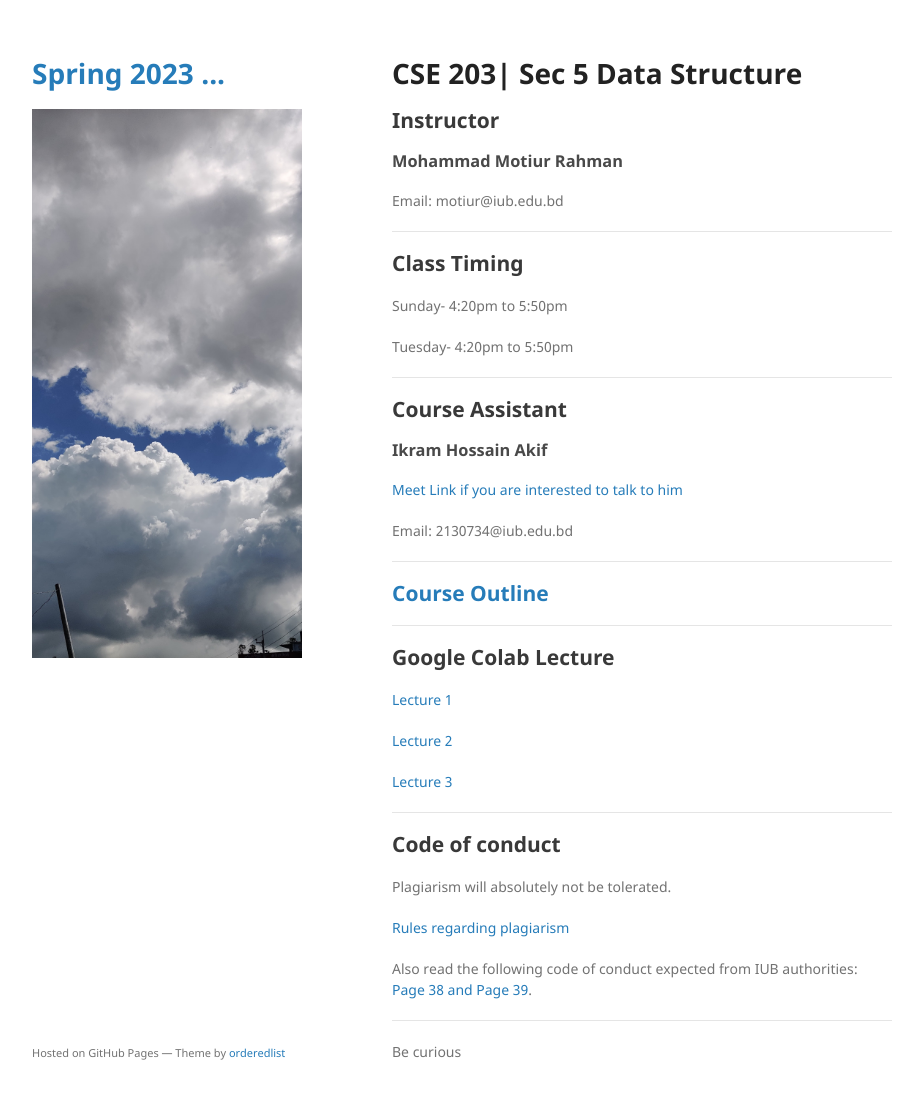
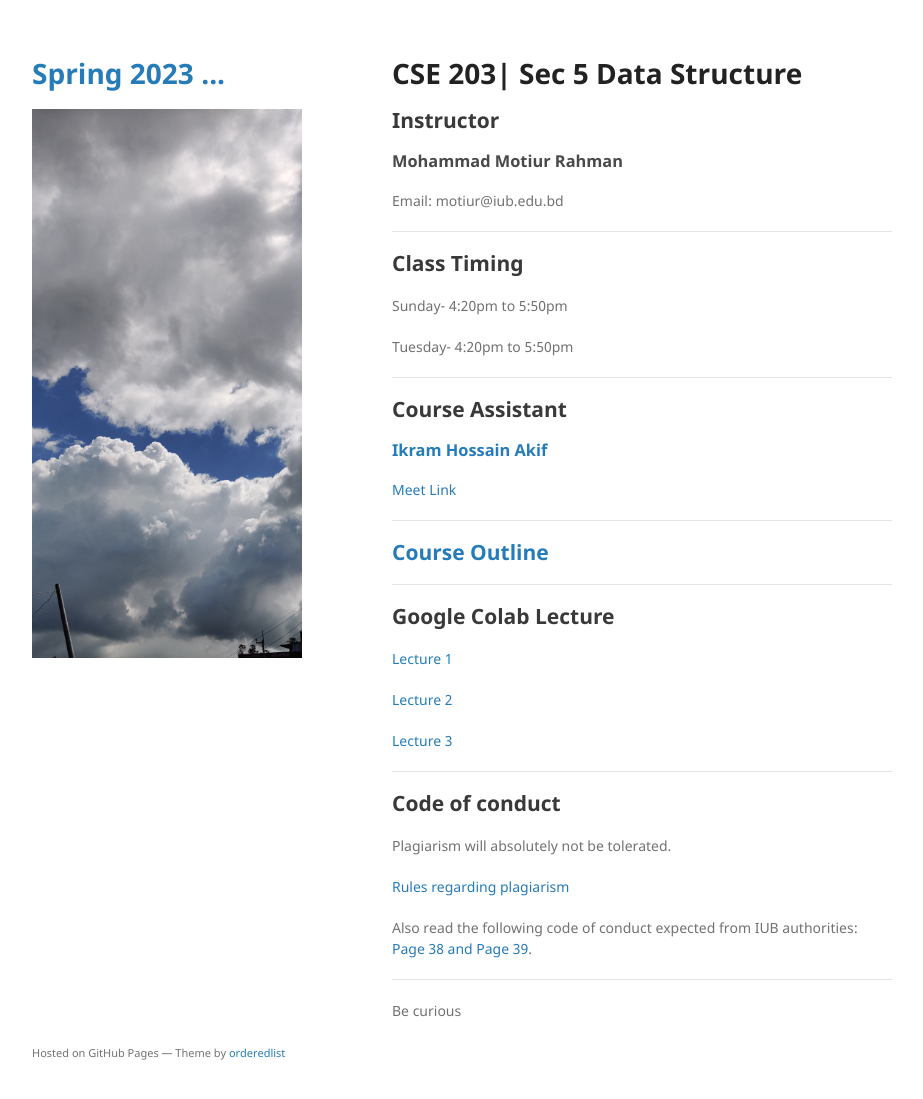
Before and after one commit to mohammadmotiurrahman/mohammadmotiurrahman.github.io, a Jekyll site: the page built from cse203_5/index.md, in a window 1280 px wide and 1132 px high. Shown: the top 1099 px of the window, without its empty margins (178-1101 px from the left). Built offline with Jekyll 4.4.1, drawn with Linux system fonts in a browser that asks for light colours; our own code applies the rules of GitHub Pages for plain Markdown files.

Commit message:
Update index.md

```diff
--- a/cse203_5/index.md
+++ b/cse203_5/index.md
@@ -11,11 +11,9 @@
 Tuesday- 4:20pm to 5:50pm
 * * *
 ## Course Assistant
-### Ikram Hossain Akif
+### [Ikram Hossain Akif](2130734@iub.edu.bd)
 
-[Meet Link if you are interested to talk to him](meet.google.com/oct-ptzn-qbj)
-
-Email: 2130734@iub.edu.bd
+[Meet Link](meet.google.com/oct-ptzn-qbj)
 
 * * *
 ## [Course Outline](https://drive.google.com/file/d/1z54mqMOghtS7a8FLOoKlwdsRTY9zzTQS/view?usp=sharing)
```
